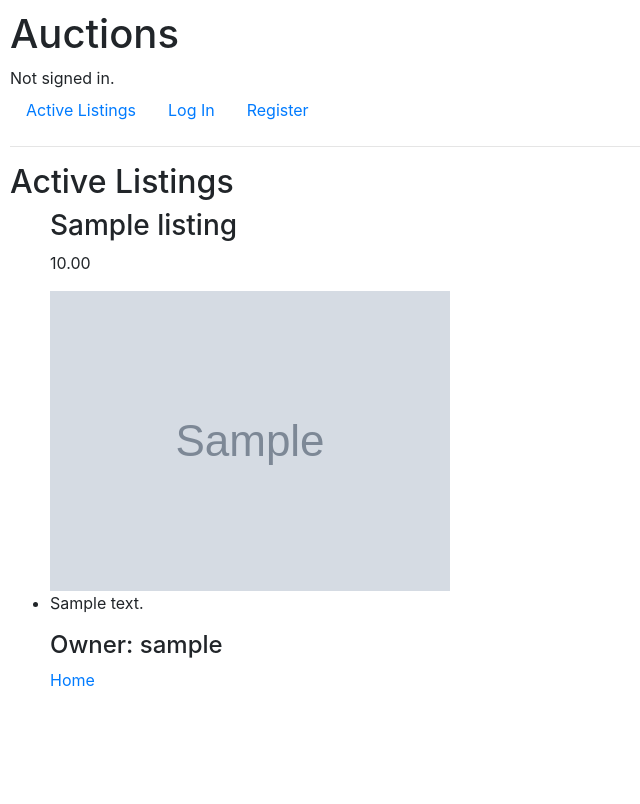
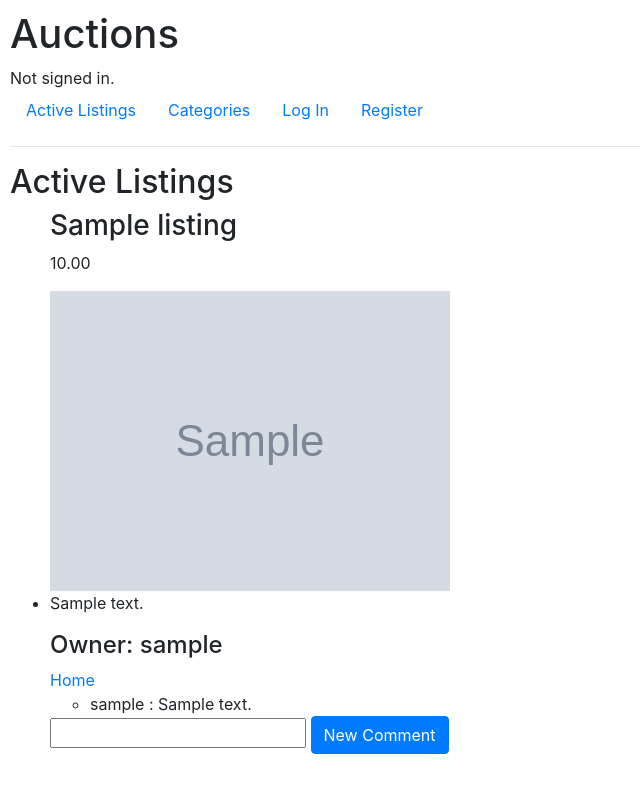
Before and after one commit to cameronmcleod71/the-auctioneer, a Django app: a page that uses commerce/auctions/templates/auctions/layout.html in a window 1280 px wide. Shown: the whole page, without its empty margins (0-640 px from the left). Before the commit the page ends 686 px from the top, so only its background shows below. Run offline with Django 3.2, Linux system fonts and the light colour scheme; tables that the repository leaves empty hold one stand-in row (values such as "Sample post"); grey boxes marked "Sample" are stand-in pictures; some libraries are stand-ins or nearby versions.

Commit message:
Got listing comments and categories working, now I need to clean everythign up

```diff
--- a/commerce/auctions/models.py
+++ b/commerce/auctions/models.py
@@ -24,6 +24,7 @@ class Bid(models.Model):
 class Comment(models.Model):
     owner = models.ForeignKey(User, on_delete=models.CASCADE, related_name="my_comments")
     listing = models.ForeignKey(Listing, on_delete=models.CASCADE, related_name="comments")
+    text = models.TextField()
 
 class Watchlist(models.Model):
     owner = models.ForeignKey(User, on_delete=models.CASCADE, related_name="my_watchlist")
--- a/commerce/auctions/templates/auctions/display_listing.html
+++ b/commerce/auctions/templates/auctions/display_listing.html
@@ -27,6 +27,19 @@
 
     {% endif %}
     <a href="{% url 'index' %}"> Home </a>
+    <ul>
+    {% for comment in comments %}
+        <li>
+            {{ comment.owner.username }} : {{ comment.text }}
+        </li>
+    {% endfor %}
+    </ul>
+    <form action="{% url 'comment' listing.id %}" method="post">
+        {% csrf_token %}
+        <input type="text" name="comment_text">
+        <input class="btn btn-primary" type="submit" value="New Comment">
+    </form>
     <br>
+
 </ul>
 {% endblock %}
--- a/commerce/auctions/templates/auctions/index.html
+++ b/commerce/auctions/templates/auctions/index.html
@@ -16,7 +16,6 @@
     </div>
     </a>
     <br>
-
     {% endfor %}
 </ul>
 {% endblock %}
--- a/commerce/auctions/templates/auctions/layout.html
+++ b/commerce/auctions/templates/auctions/layout.html
@@ -19,6 +19,9 @@
         <ul class="nav">
             <li class="nav-item">
                 <a class="nav-link" href="{% url 'index' %}">Active Listings</a>
+            </li>
+            <li class="nav-item">
+                <a class="nav-link" href="{% url 'category_view' 'empty' %}">Categories</a>
             </li>
             {% if user.is_authenticated %}
                 <li class="nav-item">
--- a/commerce/auctions/urls.py
+++ b/commerce/auctions/urls.py
@@ -10,5 +10,7 @@ urlpatterns = [
     path("create", views.create_listing, name="create"),
     path("id=<int:listing_id>", views.display_listing, name="listing"),
     path("watchlist=<int:listing_id>", views.watchlist, name="watchlist"),
-    path("category", views.category, name="category")
+    path("category", views.category, name="category"),
+    path("viewcategory=<str:cat_type>", views.category_view, name="category_view"),
+    path("comment=<int:listing_id>", views.comment, name="comment"),
 ]
--- a/commerce/auctions/views.py
+++ b/commerce/auctions/views.py
@@ -111,7 +111,7 @@ def display_listing(request, listing_id):
         return HttpResponseRedirect(reverse("index"))
     else:
         listing = Listing.objects.get(id=listing_id)
-        return render(request, "auctions/display_listing.html", {"listing":listing})
+        return render(request, "auctions/display_listing.html", {"listing":listing, "comments": listing.comments.all()})
 
 def watchlist(request, listing_id):
     if request.method == "POST":
@@ -120,8 +120,26 @@ def watchlist(request, listing_id):
         Watchlist.objects.create(
             owner = user,
             listing = watchlist_listing
-            )
+        )
         return HttpResponseRedirect(reverse("index"))
 
     else:
         return render(request, "auctions/watchlist.html", {"watchlists": Watchlist.objects.all()})
+
+def category_view(request, cat_type):
+    if str(cat_type) == "empty":
+        return render(request, "auctions/category_view.html", {"categories": Category.objects.all(), "listings":[]})
+    else:
+        return render(request, "auctions/category_view.html", {"categories": [], "listings": Listing.objects.filter(category=Category.objects.get(type=cat_type))})
+
+def comment(request, listing_id):
+    if request.method == "POST":
+        user = request.user
+        listing = Listing.objects.get(id=listing_id)
+        text = request.POST["comment_text"]
+        Comment.objects.create(
+            owner = user,
+            listing=listing,
+            text=text
+        )
+    return HttpResponseRedirect(reverse("index"))
```
Also changed, not shown: commerce/auctions/templates/auctions/category_view.html (added, +27 -0 lines), commerce/auctions/migrations/0001_initial.py.
